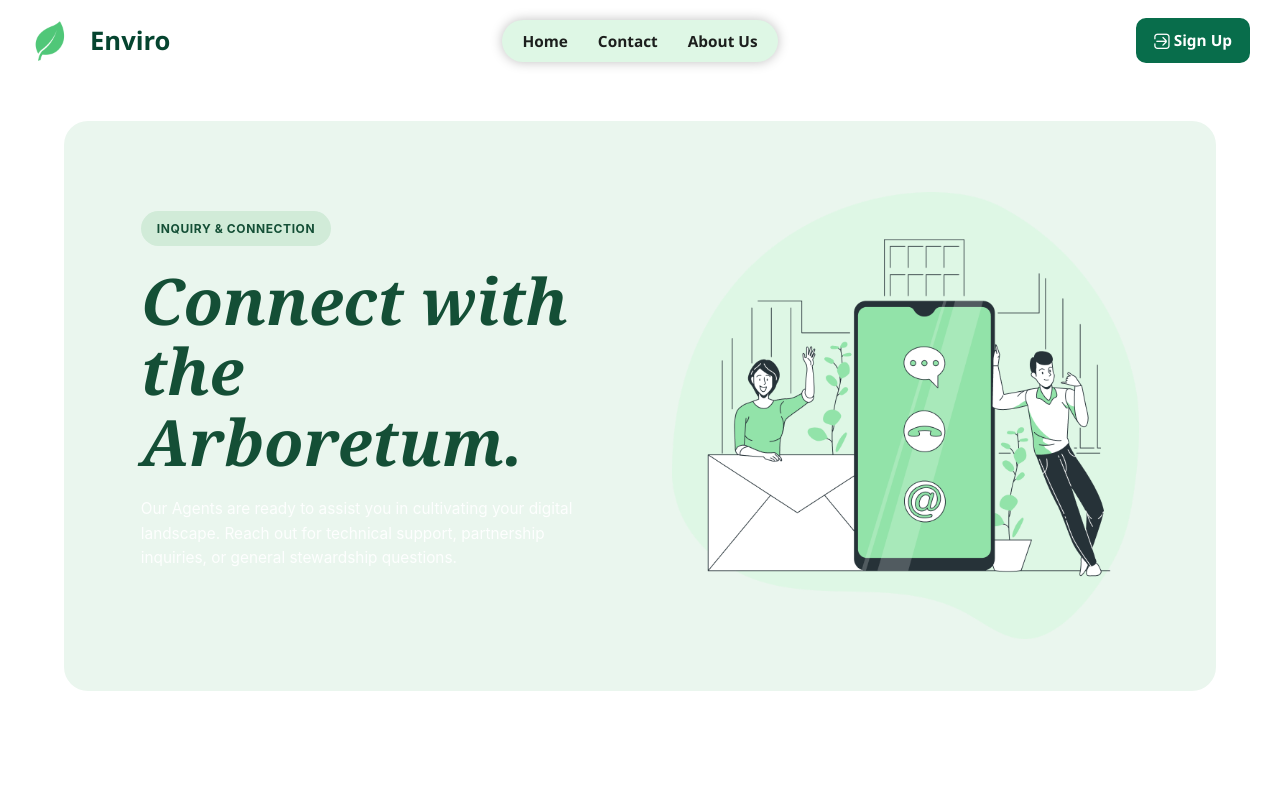
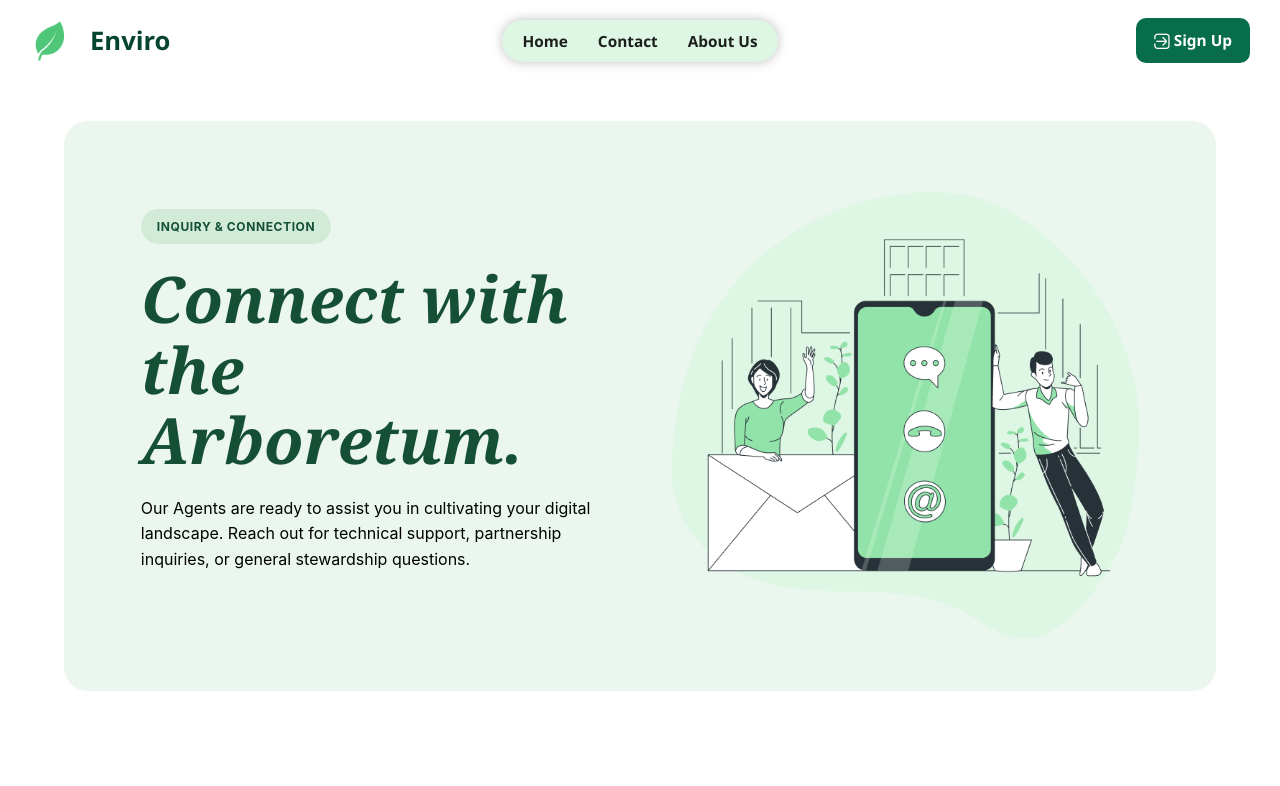
Before and after one commit to enviro-smart-agri-core/enviro-web, a React (Vite) app: page /contact in a window 1280 px wide. Shown: the top 786 px of the page. Built offline with nearby package versions, Linux system fonts and the light colour scheme.

Commit message:
change colors

```diff
--- a/src/styles/contact.module.css
+++ b/src/styles/contact.module.css
@@ -144,8 +144,8 @@
   margin-bottom: 20px;
 }
 
-.firstPart p {
-  color: var(--white);
+.first p, .first .content p {
+  color: black;
   font-size: clamp(1rem, 1.2vw, 1.5rem);
 }
 
```
